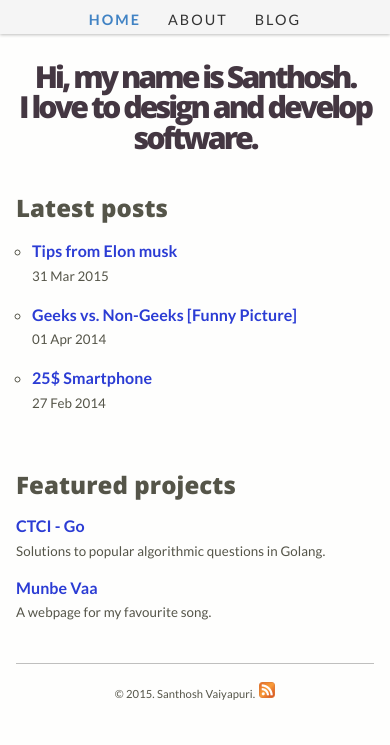
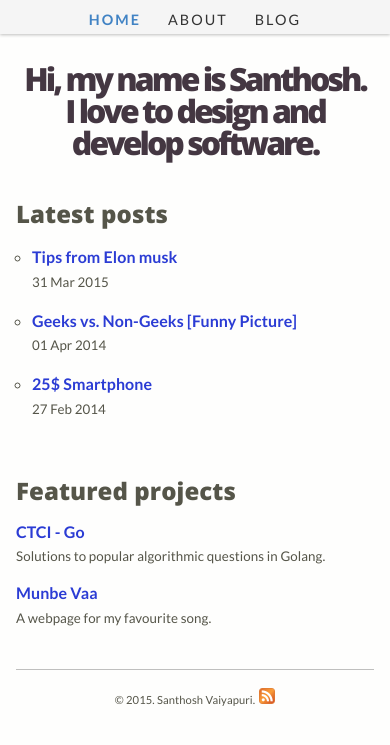
Before and after one commit to santhoshvai/santhoshvai.github.io, a Jekyll site: the page built from index.html, in a window 390 px wide. Shown: the top 745 px of the page. Built offline with Jekyll 4.4.1, drawn with Linux system fonts in a browser that asks for light colours; Markdown is read by kramdown in place of the engine named in the settings; the list of posts is cut into pages by our own code.

Commit message:
fixing h1 font size

```diff
--- a/public/css/nav.css
+++ b/public/css/nav.css
@@ -103,12 +103,6 @@ nav li a:hover, nav li a:focus {
 }
 
 @media (max-width: 480px) {
-  body {
-    /* font-size: 140%; */
-  }
-  h1 {
-      font-size: 190%;
-  }
   nav {
       font-size: 140%;
   }
--- a/public/css/poole.css
+++ b/public/css/poole.css
@@ -90,8 +90,12 @@ h1 {
   font-size: 2rem;
   color: #443742;
   font-family: 'Open Sans', sans-serif;
-  font-size: 56px;
   letter-spacing: -3px;
+}
+@media (min-width: 38em) {
+  h1 {
+    font-size: 56px;
+  }
 }
 h2 {
   margin-top: 1rem;
```
